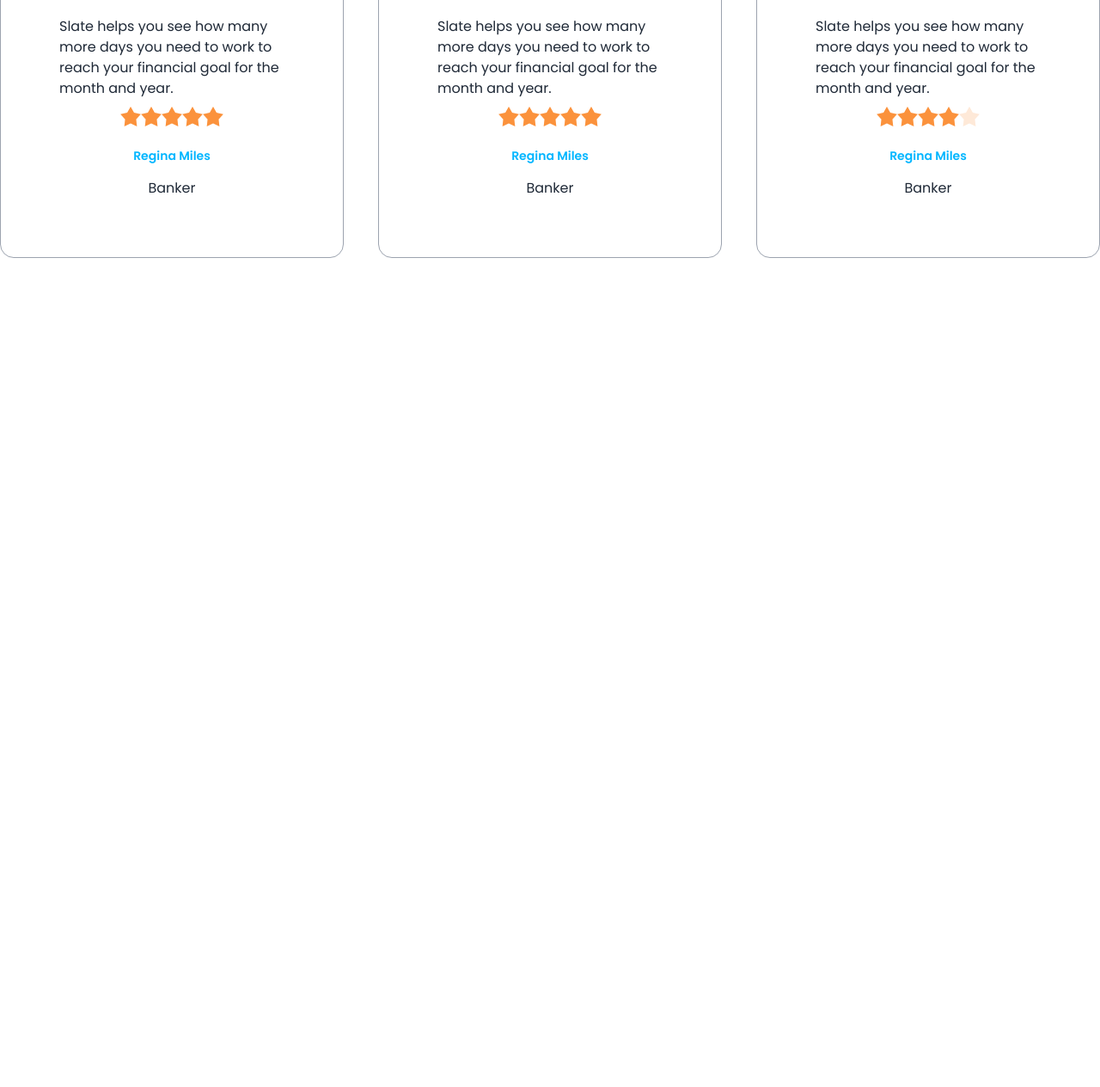
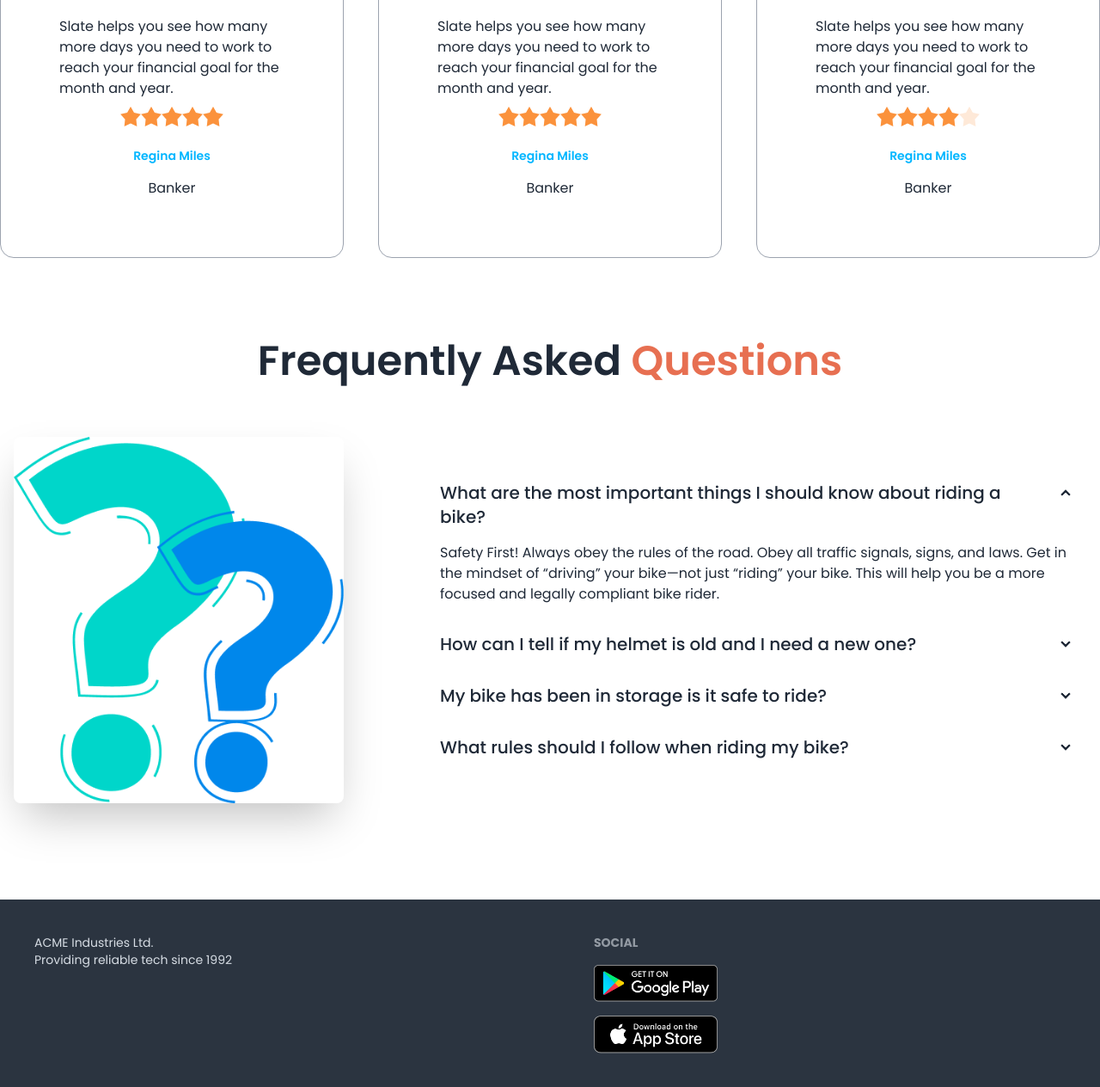
Before and after one commit to Meghadrita/Bike-forttfolio, a plain HTML site: page index.html in a window 1280 px wide. Shown: the part 1752-3016 px from the top of the page at 86% size. Before the commit the page ends 2052 px from the top, so only its background shows below. Drawn offline with nearby package versions, Linux system fonts and the light colour scheme; files whose address does not match are found by name.

Commit message:
all done

```diff
--- a/index.html
+++ b/index.html
@@ -235,7 +235,7 @@
                             goal for the month and year.</p>
                         <div class="rating justify-center">
                             <input type="radio" name="rating-2" class="mask mask-star-2 bg-orange-400" />
-                                <input type="radio" name="rating-2" class="mask mask-star-2 bg-orange-400"  />
+                            <input type="radio" name="rating-2" class="mask mask-star-2 bg-orange-400" />
                             <input type="radio" name="rating-2" class="mask mask-star-2 bg-orange-400" />
                             <input type="radio" name="rating-2" class="mask mask-star-2 bg-orange-400" checked />
                             <input type="radio" name="rating-2" class="mask mask-star-2 bg-orange-400" />
@@ -257,7 +257,7 @@
                             goal for the month and year.</p>
                         <div class="rating justify-center">
                             <input type="radio" name="rating-2" class="mask mask-star-2 bg-orange-400" />
-                                <input type="radio" name="rating-2" class="mask mask-star-2 bg-orange-400"  />
+                            <input type="radio" name="rating-2" class="mask mask-star-2 bg-orange-400" />
                             <input type="radio" name="rating-2" class="mask mask-star-2 bg-orange-400" />
                             <input type="radio" name="rating-2" class="mask mask-star-2 bg-orange-400" checked />
                             <input type="radio" name="rating-2" class="mask mask-star-2 bg-orange-400" />
@@ -279,7 +279,7 @@
                             goal for the month and year.</p>
                         <div class="rating justify-center">
                             <input type="radio" name="rating-2" class="mask mask-star-2 bg-orange-400" />
-                                <input type="radio" name="rating-2" class="mask mask-star-2 bg-orange-400"  />
+                            <input type="radio" name="rating-2" class="mask mask-star-2 bg-orange-400" />
                             <input type="radio" name="rating-2" class="mask mask-star-2 bg-orange-400" />
                             <input type="radio" name="rating-2" class="mask mask-star-2 bg-orange-400" checked />
                             <input type="radio" name="rating-2" class="mask mask-star-2 bg-orange-400" />
@@ -293,9 +293,79 @@
                 </div>
             </div>
         </Section>
+        <!-- FAQ  -->
+        <section class="my-24">
+            <h3 class="text-5xl mb-12 font-semibold text-center">Frequently Asked<span class="text-bike-primary">
+                    Questions
+                </span></h3>
+            <div class="hero">
+                <div class="hero-content flex-col lg:gap-24 lg:flex-row">
+                    <img src="/images/others/faq.png" class="w-3/4 lg:max-w-sm rounded-lg shadow-2xl" />
+                    <div>
+                        <!-- first Questions  -->
+                        <div class="collapse collapse-arrow ">
+                            <input type="radio" name="my-accordion-2" checked="checked" />
+                            <div class="collapse-title text-xl font-medium">
+                                What are the most important things I should
+                                know about riding a bike?
+                            </div>
+                            <div class="collapse-content">
+                                <p>Safety First! Always obey the rules of the road. Obey all traffic signals, signs, and
+                                    laws. Get in the mindset of “driving” your bike—not just “riding” your bike. This
+                                    will help you be a more focused and legally compliant bike rider. </p>
+                            </div>
+                        </div>
+                        <div class="collapse collapse-arrow">
+                            <input type="radio" name="my-accordion-2" />
+                            <div class="collapse-title text-xl font-medium">
+                                How can I tell if my helmet is old and I need a
+                                new one?
+                            </div>
+                            <div class="collapse-content">
+                                <p>Safety First! Always obey the rules of the road. Obey all traffic signals, signs, and
+                                    laws. Get in the mindset of “driving” your bike—not just “riding” your bike. This
+                                    will help you be a more focused and legally compliant bike rider. </p>
+                            </div>
+                        </div>
+                        <div class="collapse collapse-arrow">
+                            <input type="radio" name="my-accordion-2" />
+                            <div class="collapse-title text-xl font-medium">
+                                My bike has been in storage is it safe to ride?
+                            </div>
+                            <div class="collapse-content">
+                                <p>Safety First! Always obey the rules of the road. Obey all traffic signals, signs, and
+                                    laws. Get in the mindset of “driving” your bike—not just “riding” your bike. This
+                                    will help you be a more focused and legally compliant bike rider. </p>
+                            </div>
+                        </div>
+                        <div class="collapse collapse-arrow">
+                            <input type="radio" name="my-accordion-2" />
+                            <div class="collapse-title text-xl font-medium">
+                                What rules should I follow when riding my bike?
+                            </div>
+                            <div class="collapse-content">
+                                <p>Safety First! Always obey the rules of the road. Obey all traffic signals, signs, and
+                                    laws. Get in the mindset of “driving” your bike—not just “riding” your bike. This
+                                    will help you be a more focused and legally compliant bike rider. </p>
+                            </div>
+                        </div>
+                    </div>
+                </div>
+            </div>
+        </section>
     </main>
-    <footer>
+    <footer class="footer p-10 bg-neutral text-neutral-content">
+       <div>
+        <p>ACME Industries Ltd.<br />Providing reliable tech since 1992</p>
+       </div>
+        <div>
+            <header class="footer-title">Social</header>
+            <div class="grid grid-col-1 gap-4">
+                <a><img class="w-36" src="images/others/android.png" alt=""></a>
+                <a><img class="w-36" src="images/others/ios.png" alt=""></a>
 
+            </div>
+        </div>
     </footer>
 </body>
 
```
Lines whose indentation alone changed are shown as unchanged.
